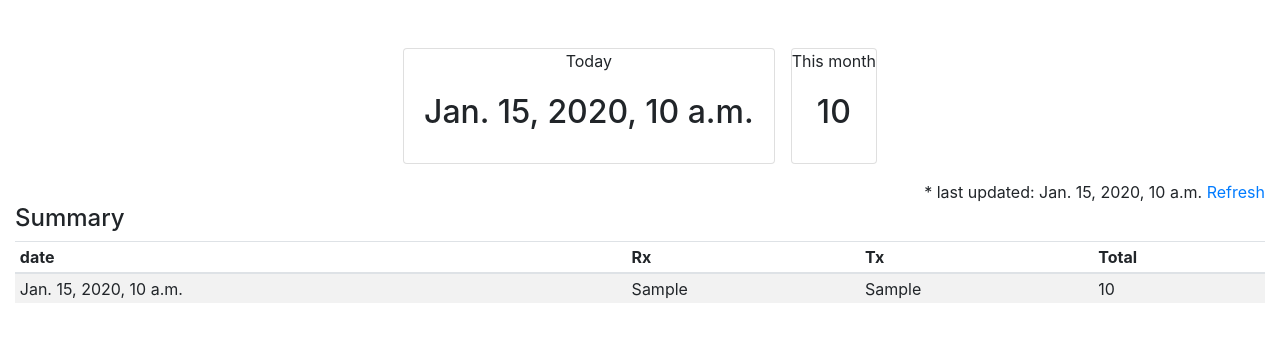
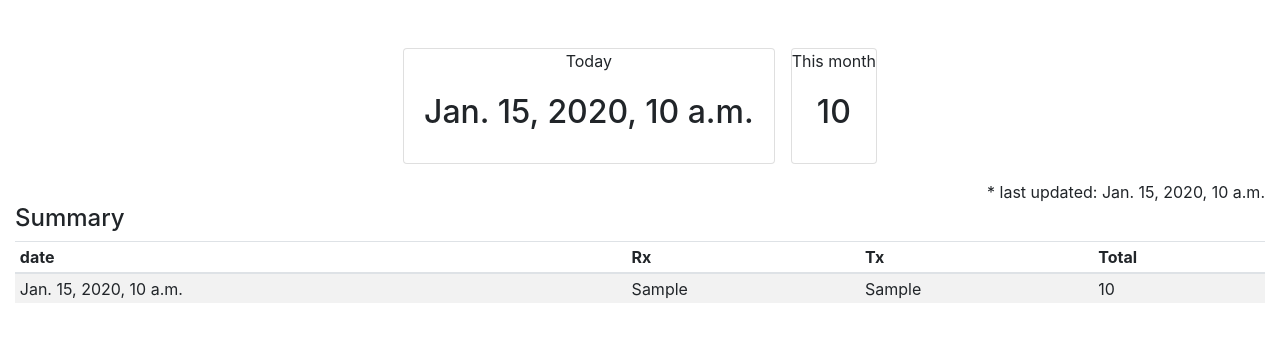
Before and after one commit to genonfire/django-traffic-monitor, a Django app: template traffic_monitor/templates/traffic_monitor/show_traffic.html in a window 1280 px wide. Shown: the top 342 px of the page. Run offline with Django 3.2, Linux system fonts and the light colour scheme; the template is opened without the code that fills it: most values are stand-ins (such as "Sample title", 1, 10 or a date in 2020); some libraries are stand-ins or nearby versions.

Commit message:
release 0.3

```diff
--- a/setup.cfg
+++ b/setup.cfg
@@ -1,6 +1,6 @@
 [metadata]
 name = django-traffic-monitor
-version = 0.1
+version = 0.3
 description = A Django application that eases to monitor server traffic.
 long_description = file: README.rst
 url = https://github.com/genonfire/django-traffic-monitor/
--- a/traffic_monitor/templates/traffic_monitor/show_traffic.html
+++ b/traffic_monitor/templates/traffic_monitor/show_traffic.html
@@ -25,9 +25,6 @@
     </div>
     <div class="text-right">
         {% trans '* last updated: ' %} {{ last_updated_at }}
-        <a href="./refresh/">
-            {% trans 'Refresh' %}
-        </a>
     </div>
 
     <h4>{% trans 'Summary' %}</h2>
--- a/traffic_monitor/urls.py
+++ b/traffic_monitor/urls.py
@@ -11,6 +11,6 @@ urlpatterns = [
     url(
         r'^refresh/',
         views.TrafficRefreshView.as_view(),
-        name='refresh'
+        name='refresh_traffic'
     ),
 ]
```
